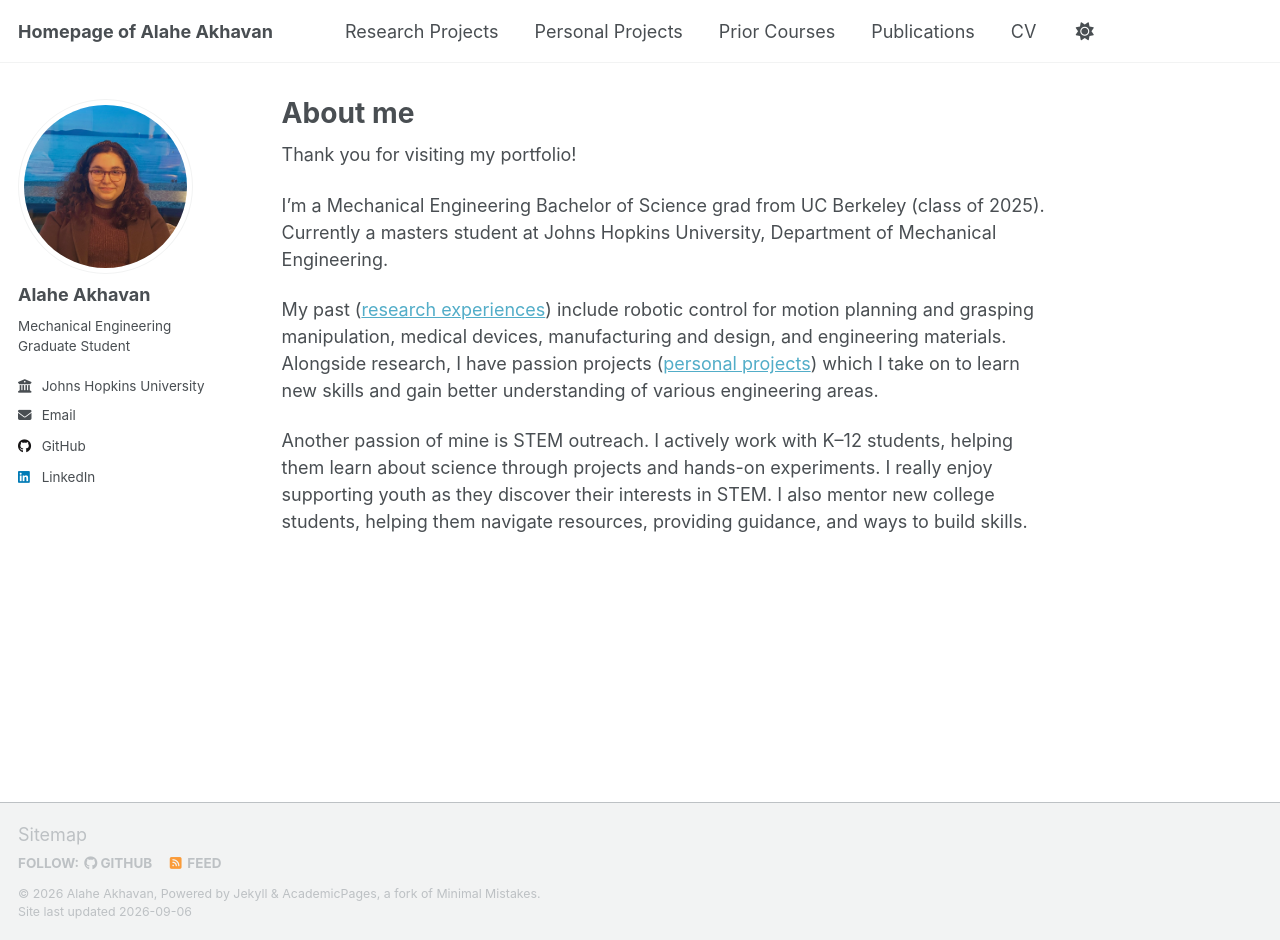
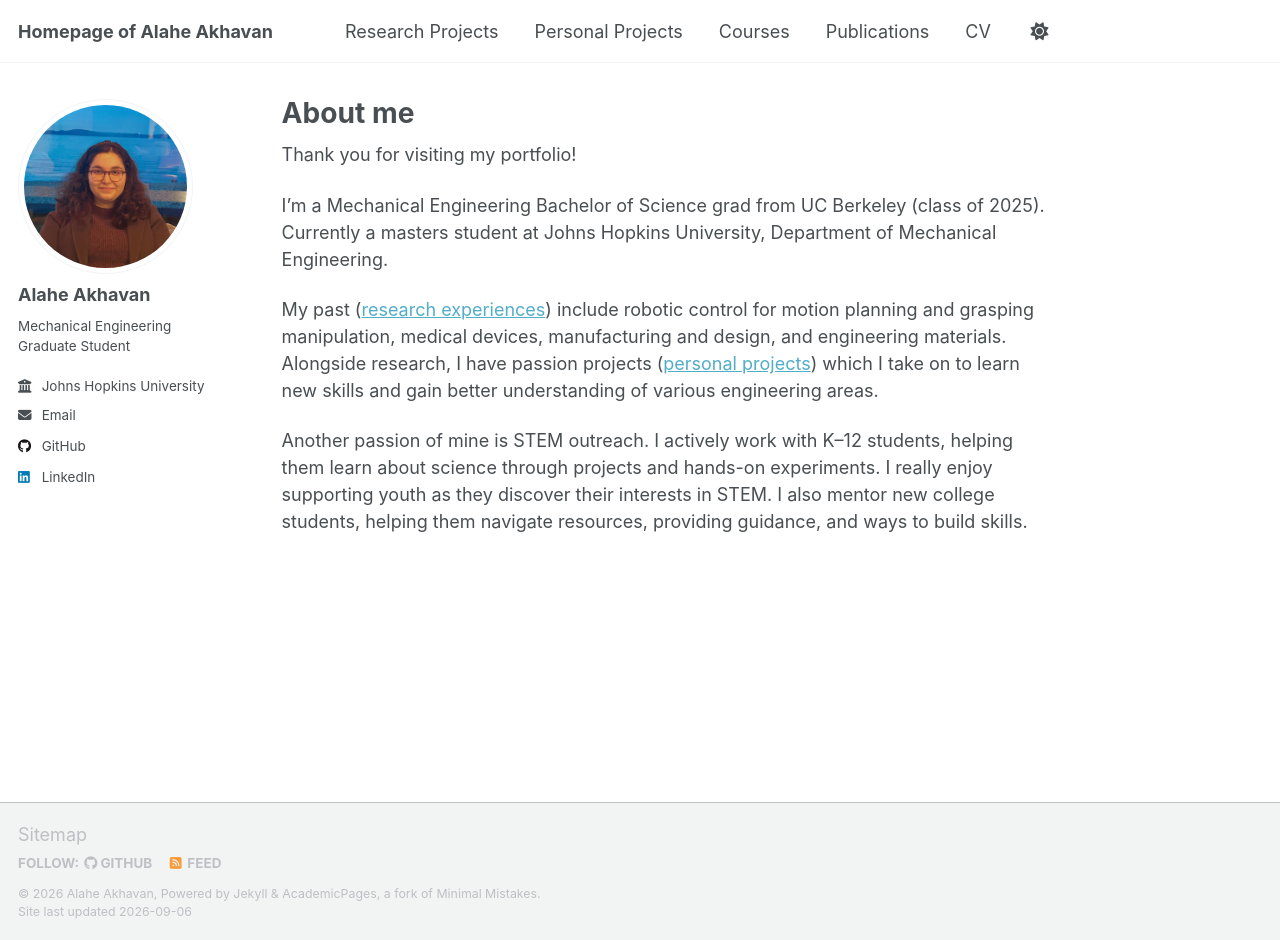
Before and after one commit to Akhavana/akhavana.github.io, a Jekyll site: the page built from _pages/about.md, in a window 1280 px wide and 940 px high. Built offline with Jekyll 4.4.1, drawn with Linux system fonts in a browser that asks for light colours; a script that is not in the unit is left out.

Commit message:
Rename 'Prior Courses' to 'Courses' in navigation

```diff
--- a/_data/navigation.yml
+++ b/_data/navigation.yml
@@ -12,7 +12,7 @@ main:
     url: /research/
   - title: "Personal Projects"
     url: /personal/
-  - title: "Prior Courses"
+  - title: "Courses"
     url: /fun/
   - title: "Publications"
     url: /publications/
```
